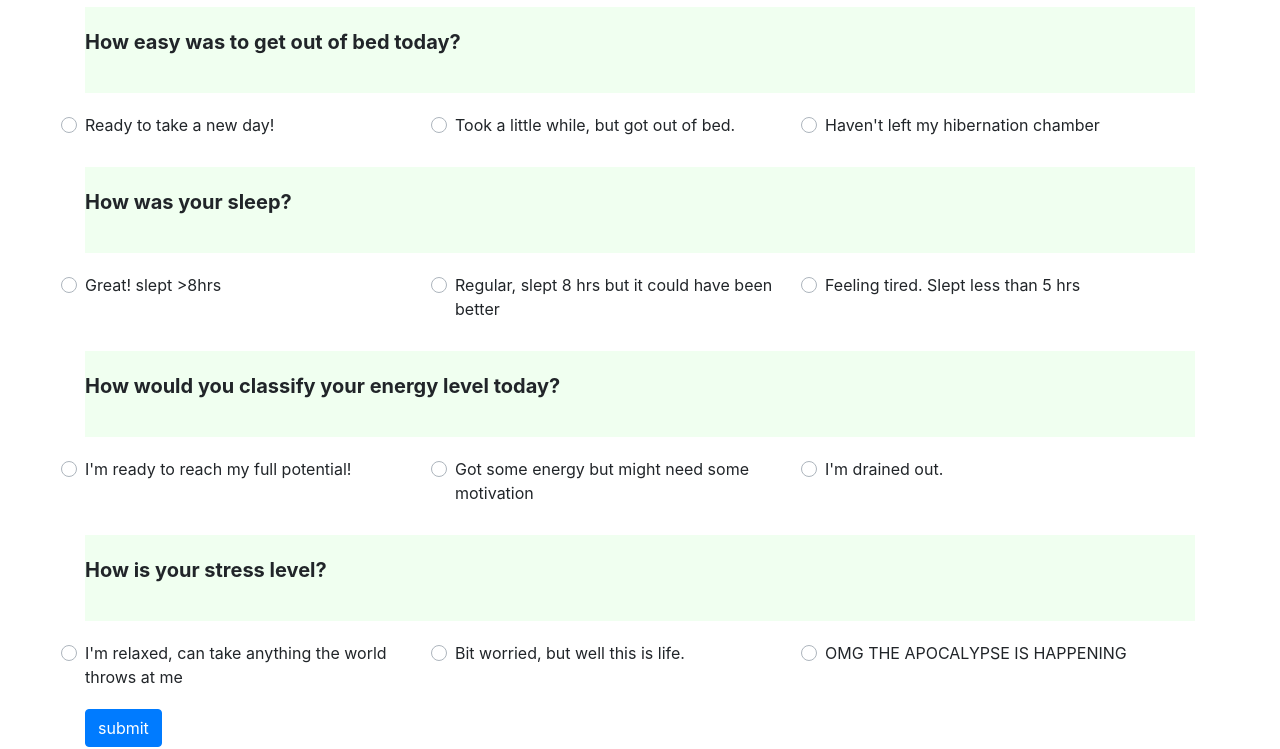
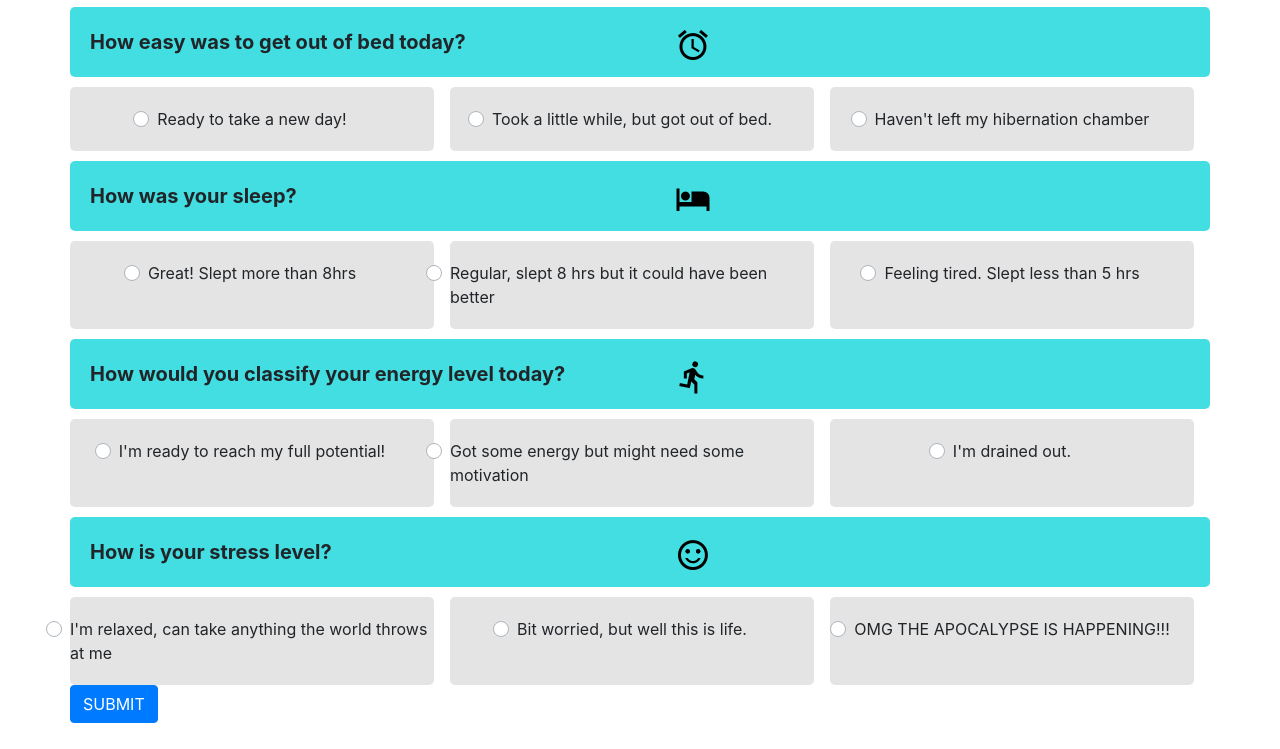
Before and after one commit to ladiidie5/TechLabs-Project, a plain HTML site: page Web Prototype/survey.html in a window 1280 px wide. Shown: the part 97-846 px from the top of the page. Drawn offline with nearby package versions, Linux system fonts and the light colour scheme.

Commit message:
Worked on Survey page, added some icons

```diff
--- a/Web Prototype/style.css
+++ b/Web Prototype/style.css
@@ -1,3 +1,9 @@
+.navbar {
+    background-color: #3fc5f0 !important;
+}
+
+
+/* Main page body */
 .header{
     background-image: url('Images/maui.jpg');
     background-attachment: fixed;
@@ -23,6 +29,8 @@
     background-color: rgb(204, 204, 204, 0.80);
 
 }
+
+/* Team section */
 .card{
     width: 20px;
 }
@@ -36,6 +44,10 @@
     width: 90%;
 }
 
+.teamDivider {
+    border: 1px solid #3fc5f0;
+}
+
 /* FOOTER CSS */
 
 .page-footer{
@@ -44,7 +56,7 @@
 }
 
 .footerContainer {
-    background-color: #D5CAC1;
+    background-color: #eef5b2;
     color:gray;
     padding-top: 20px;
 }
@@ -63,15 +75,28 @@
 .questionRow {
     justify-content: left;
     margin-top: 10px;
-    background-color: honeydew;
+    background-color: #42dee1;
     font-weight: bold;
     font-size: 20px;
+    border-radius: 5px;
+    height: 70px;
 }
 
 .question {
-    padding: 20px 0px;
+    padding: 20px;
+    vertical-align: middle;
 }
 
 .optionContainer{
     padding: 20px 0px;
+    background-color: #e4e4e4;
+    border-radius: 5px;
+    margin-top: 10px;
+
+
 }
+
+.icon {
+    padding: 20px;
+
+}
--- a/Web Prototype/survey.html
+++ b/Web Prototype/survey.html
@@ -20,11 +20,6 @@
                             <a class="nav-link" href="#"></a>
                         </li> -->
 
-                        <!-- Survey button -->
-                        <a href="survey.html">
-                            <button class="surveyBtn btn btn-outline-success" type="button">Take the survey!</button>
-                        </a>
-
                         <!--Content nav item-->
                         <li class="nav-item dropdown">
                             <a class="nav-link dropdown-toggle" href="#" id="navbarDropdown" role="button" data-toggle="dropdown" aria-haspopup="true" aria-expanded="false">
@@ -46,19 +41,20 @@
                                 <a class="nav-link" href="#teamTitle" tabindex="-1" aria-disabled="true">Team</a>
                             </li>
                         </div>
+
+                        <!-- Survey button -->
+                        <a href="survey.html">
+                            <button class="surveyBtn btn btn-outline-primary" type="button">Take the survey!</button>
+                        </a>
                     </ul>
-                <!--Leaving the search bar for now in case we need it-->
-                <form class="form-inline my-2 my-lg-0">
-                    <input class="form-control mr-sm-2" type="search" placeholder="Search" aria-label="Search">
-                    <button class="btn btn-outline-success my-2 my-sm-0" type="submit">Search</button>
-                </form>
                 </div>
             </nav>
+
 
             <!-- Mood Survey -->
 
             <form class="surveyForm">
-                <div class="nameInput form-group container">
+                <div class="nameInput form-group container-fluid">
                     <!--User name input-->
                     <div class="form-inline row">
                         <label for="userName">Name</label>
@@ -69,18 +65,19 @@
 
                         <!-- question 1: How easy was to get out of bed today? Radio question -->
                         <div class="questionRow bedQuestion row">
-                            <div class="question"><p>How easy was to get out of bed today?</p></div>
+                            <div class="question col-6"><p>How easy was to get out of bed today?</p></div>
+                            <div class="iconContainer col-6"><img src="images/Icons/alarm.png" class="icon"></div>
                         </div>
                         <div class="bedOptions row">
-                            <div class="optionContainer col custom-control custom-radio custom-control-inline">
+                            <div class="optionContainer col custom-control custom-radio custom-control-inline justify-content-center">
                                 <input type="radio" name="bedQuestion" class="radioBtn custom-control-input" id="positiveAnswer1">
                                 <label for="positiveAnswer1" class="custom-control-label">Ready to take a new day!</label>
                             </div>
-                            <div class="optionContainer col custom-control custom-radio custom-control-inline">
+                            <div class="optionContainer col custom-control custom-radio custom-control-inline justify-content-center">
                                 <input type="radio" name="bedQuestion" class="radioBtn custom-control-input" id="neutralAnswer1">
                                 <label for="neutralAnswer1" class="custom-control-label">Took a little while, but got out of bed.</label>
                             </div>
-                            <div class="optionContainer col custom-control custom-radio custom-control-inline">
+                            <div class="optionContainer col custom-control custom-radio custom-control-inline justify-content-center">
                                 <input type="radio" name="bedQuestion" class="radioBtn custom-control-input" id="negativeAnswer1">
                                 <label for="negativeAnswer1"class="custom-control-label">Haven't left my hibernation chamber</label>
                             </div>
@@ -88,18 +85,19 @@
 
                         <!-- question 2: How was your sleep? Radio question-->
                         <div class="questionRow sleepQuestion row">
-                            <div class="question"><p>How was your sleep?</p></div>
+                            <div class="question col-6"><p>How was your sleep?</p></div>
+                            <div class="iconContainer col-6"><img src="images/Icons/bedicon.png" class="icon"></div>
                         </div>
                         <div class="sleepOptions row">
-                            <div class="optionContainer col custom-control custom-radio custom-control-inline">
+                            <div class="optionContainer col custom-control custom-radio custom-control-inline justify-content-center">
                                 <input type="radio" name="sleepQuestion" class="radioBtn custom-control-input" id="positiveAnswer2">
-                                <label for="positiveAnswer2" class="custom-control-label">Great! slept >8hrs</label>
+                                <label for="positiveAnswer2" class="custom-control-label">Great! Slept more than 8hrs</label>
                             </div>
-                            <div class="optionContainer col custom-control custom-radio custom-control-inline">
+                            <div class="optionContainer col custom-control custom-radio custom-control-inline justify-content-center">
                                 <input type="radio" name="sleepQuestion" class="radioBtn custom-control-input" id="neutralAnswer2">
                                 <label for="neutralAnswer2" class="custom-control-label">Regular, slept 8 hrs but it could have been better </label>
                             </div>
-                            <div class="optionContainer col custom-control custom-radio custom-control-inline">
+                            <div class="optionContainer col custom-control custom-radio custom-control-inline justify-content-center">
                                 <input type="radio" name="sleepQuestion" class="radioBtn custom-control-input" id="negativeAnswer2">
                                 <label for="negativeAnswer2" class="custom-control-label">Feeling tired. Slept less than 5 hrs</label>
                             </div>
@@ -107,18 +105,19 @@
 
                         <!-- question 3: How would you classify your energy level today?-->
                         <div class="questionRow energyQuestion row">
-                            <div class="question"><p>How would you classify your energy level today?</p></div>
+                            <div class="question col-6"><p>How would you classify your energy level today?</p></div>
+                            <div class="iconContainer col-6"><img src="images/Icons/energyicon.png" class="icon"></div>
                         </div>
                         <div class="energy Options row">
-                            <div class="optionContainer col custom-control custom-radio custom-control-inline">
+                            <div class="optionContainer col custom-control custom-radio custom-control-inline justify-content-center">
                                 <input type="radio" name="energyQuestion" class="radioBtn custom-control-input" id="positiveAnswer3">
                                 <label  for="positiveAnswer3" class="custom-control-label">I'm ready to reach my full potential!</label>
                             </div>
-                            <div class="optionContainer col custom-control custom-radio custom-control-inline">
+                            <div class="optionContainer col custom-control custom-radio custom-control-inline justify-content-center">
                                 <input type="radio" name="energyQuestion" class="radioBtn custom-control-input" id="neutralAnswer3">
                                 <label  for="neutralAnswer3" class="custom-control-label">Got some energy but might need some motivation</label>
                             </div>
-                            <div class="optionContainer col custom-control custom-radio custom-control-inline">
+                            <div class="optionContainer col custom-control custom-radio custom-control-inline justify-content-center">
                                 <input type="radio" name="energyQuestion" class="radioBtn custom-control-input" id="negativeAnswer3">
                                 <label  for="negativeAnswer3" class="custom-control-label">I'm drained out.</label>
                             </div>
@@ -126,27 +125,28 @@
 
                         <!-- question 4: How is your stress level? -->
                         <div class="questionRow stressQuestion row">
-                            <div class="question"><p>How is your stress level?</p></div>
+                            <div class="question col-6"><p>How is your stress level?</p></div>
+                            <div class="iconContainer col-6"><img src="images/Icons/stressicon.png" class="icon"></div>
                         </div>
                         <div class="stressOptions row">
-                            <div class="optionContainer col custom-control custom-radio custom-control-inline">
+                            <div class="optionContainer col custom-control custom-radio custom-control-inline justify-content-center">
                                 <input type="radio" name="stressQuestion" class="radioBtn custom-control-input" id="positiveAnswer4">
                                 <label for="positiveAnswer4" class="custom-control-label">I'm relaxed, can take anything the world throws at me</label>
                             </div>
-                            <div class="optionContainer col custom-control custom-radio custom-control-inline">
+                            <div class="optionContainer col custom-control custom-radio custom-control-inline justify-content-center">
                                 <input type="radio" name="stressQuestion" class="radioBtn custom-control-input" id="neutralAnswer4">
                                 <label for="neutralAnswer4" class="custom-control-label">Bit worried, but well this is life.</label>
                             </div>
-                            <div class="optionContainer col custom-control custom-radio custom-control-inline">
+                            <div class="optionContainer col custom-control custom-radio custom-control-inline justify-content-center">
                                 <input type="radio" name="stressQuestion" class="radioBtn custom-control-input" id="negativeAnswer4">
-                                <label for="negativeAnswer4" class="custom-control-label">OMG THE APOCALYPSE IS HAPPENING</label>
+                                <label for="negativeAnswer4" class="custom-control-label">OMG THE APOCALYPSE IS HAPPENING!!!</label>
                             </div>
                         </div>
 
                         <!-- Submit button -->
 
                         <div class="submitBtn row">
-                            <div><input type="submit" value="submit" class="btn btn-primary"></div>
+                            <div><input type="submit" value="SUBMIT" class="btn btn-primary"></div>
                         </div>
 
                     </div>
```
Also changed, not shown: Web Prototype/index.html (+8 -13 lines), Web Prototype/Images/Icons/alarm.png (added), Web Prototype/Images/Icons/bedicon.png (added), Web Prototype/Images/Icons/energyicon.png (added), Web Prototype/Images/Icons/stressicon.png (added).
